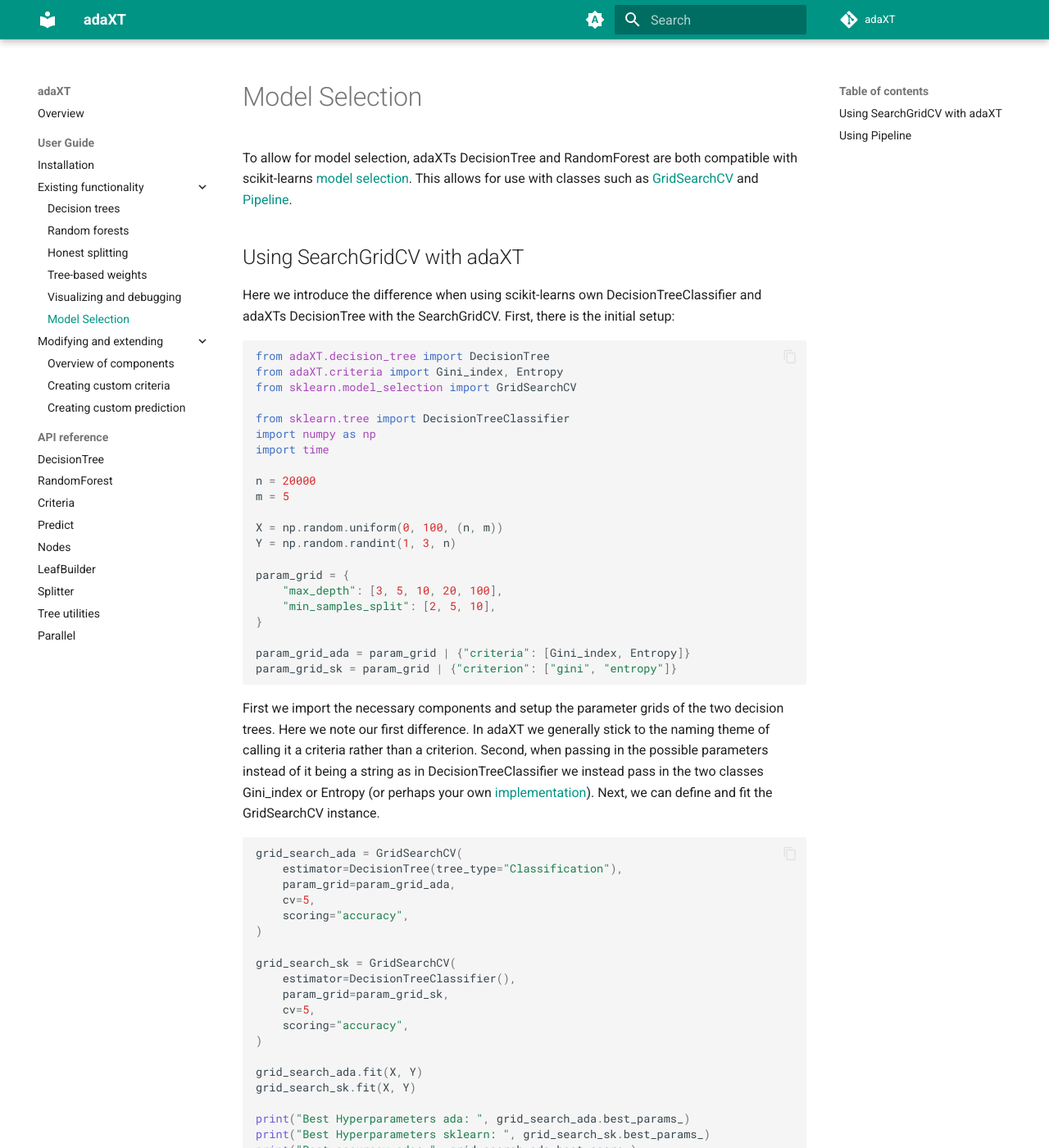
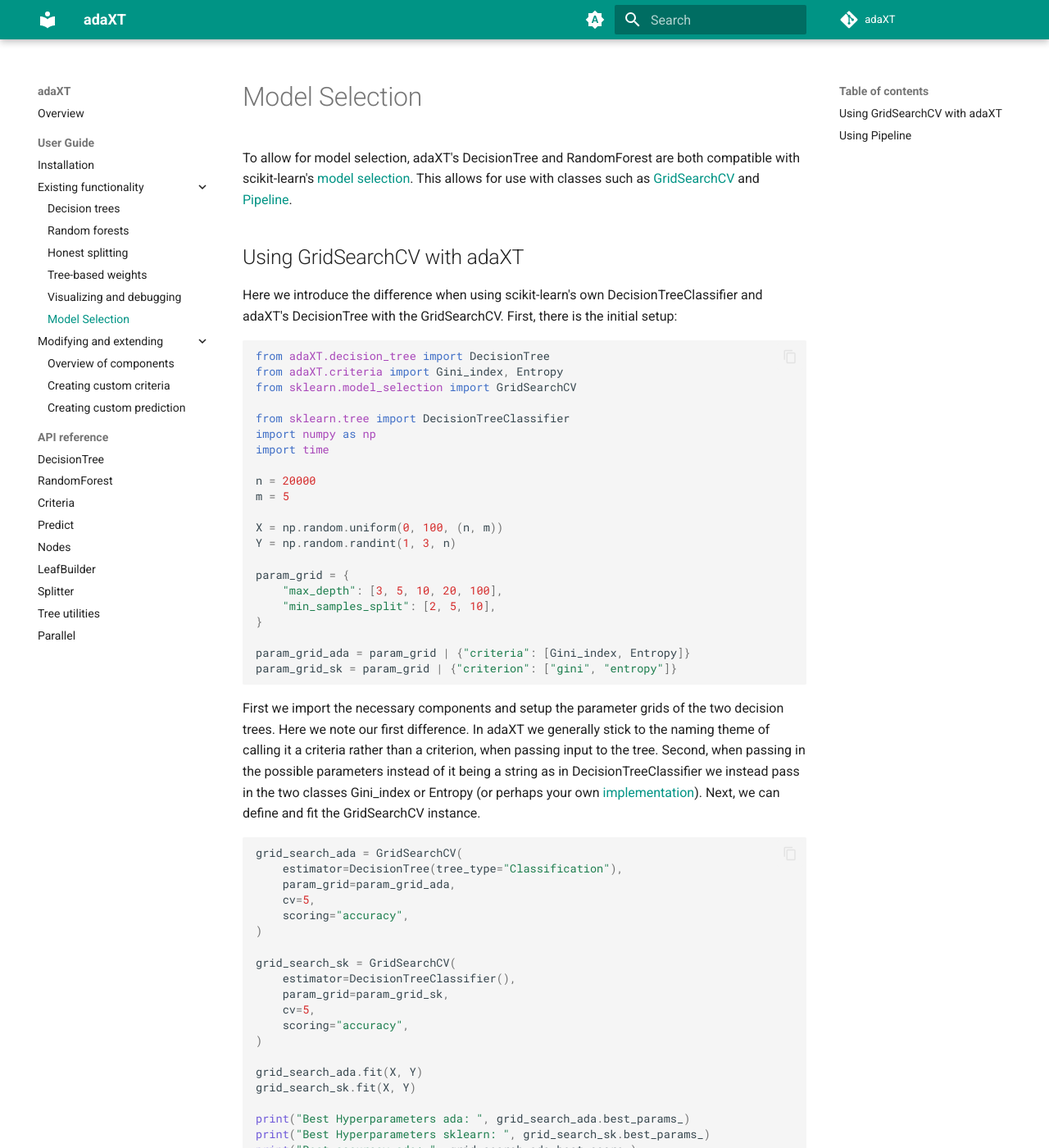
Before and after one commit to NiklasPfister/adaXT, an MkDocs documentation site: the page built from docs/user_guide/model_selection.md, in a window 1280 px wide and 1400 px high. Shown: the whole window at 82% size. Built offline with MkDocs 1.6.1 and Material for MkDocs 9.7.7, drawn with Linux system fonts in a browser that asks for light colours; comment, search, counter and statistics services are not loaded; some of the changed text lies outside the part shown.

Commit message:
Read through

````diff
--- a/docs/user_guide/model_selection.md
+++ b/docs/user_guide/model_selection.md
@@ -1,6 +1,6 @@
 # Model Selection
-To allow for model selection, adaXTs DecisionTree and RandomForest are both
-compatible with scikit-learns [model
+To allow for model selection, adaXT's DecisionTree and RandomForest are both
+compatible with scikit-learn's [model
 selection](https://scikit-learn.org/1.5/modules/grid_search.html#exhaustive-grid-search).
 This allows for use with classes such as
 [GridSearchCV](https://scikit-learn.org/dev/modules/generated/sklearn.model_selection.GridSearchCV.html)
@@ -8,9 +8,9 @@ and
 [Pipeline](https://scikit-learn.org/1.5/modules/generated/sklearn.pipeline.Pipeline.html).
 
 
-## Using SearchGridCV with adaXT
-Here we introduce the difference when using scikit-learns own
-DecisionTreeClassifier and adaXTs DecisionTree with the SearchGridCV. First,
+## Using GridSearchCV with adaXT
+Here we introduce the difference when using scikit-learn's own
+DecisionTreeClassifier and adaXT's DecisionTree with the GridSearchCV. First,
 there is the initial setup:
 
 ```python
@@ -38,7 +38,8 @@ param_grid_sk = param_grid | {"criterion": ["gini", "entropy"]}
 ```
 First we import the necessary components and setup the parameter grids of the
 two decision trees. Here we note our first difference. In adaXT we generally
-stick to the naming theme of calling it a criteria rather than a criterion.
+stick to the naming theme of calling it a criteria rather than a criterion, when
+passing input to the tree.
 Second, when passing in the possible parameters instead of it being a string as
 in DecisionTreeClassifier we instead pass in the two classes Gini_index or
 Entropy (or perhaps your own [implementation](creatingCriteria.md)). Next, we
````
Also changed, not shown: other parts of docs/user_guide/model_selection.md (+3 -3 lines).
